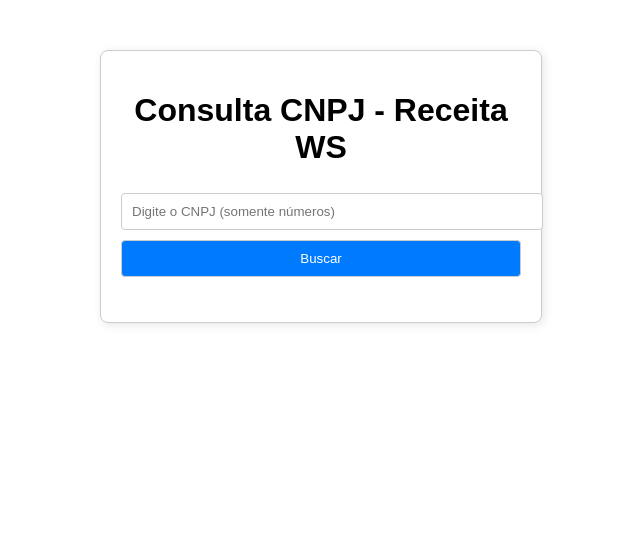
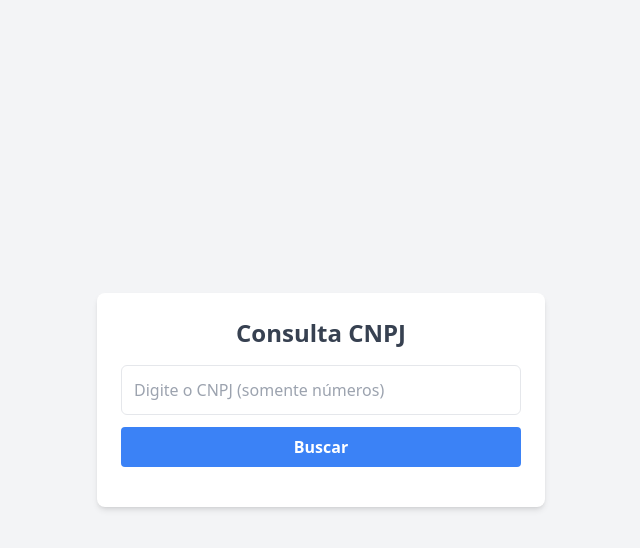
Before and after one commit to Biula7/Consulta-CNPJ, a plain HTML site: page index.html in a window 1280 px wide. Shown: the whole page, without its empty margins (319-959 px from the left). Drawn offline with nearby package versions, Linux system fonts and the light colour scheme.

Commit message:
Add files via upload
Foi feito melhorias deixando o site mais acessivel, modificando o design e o layout. Também foram modifiicadas as mensagens de erros para ficar mais entendivel ao usuario.

```diff
--- a/index.html
+++ b/index.html
@@ -4,63 +4,41 @@
     <meta charset="UTF-8">
     <meta name="viewport" content="width=device-width, initial-scale=1.0">
     <title>Consulta CNPJ - Receita WS</title>
-    <style>
-        body {
-            font-family: Arial, sans-serif;
-            text-align: center;
-            margin: 50px;
-        }
-        .container {
-            max-width: 400px;
-            margin: auto;
-            padding: 20px;
-            border: 1px solid #ccc;
-            border-radius: 8px;
-            box-shadow: 2px 2px 10px rgba(0,0,0,0.1);
-        }
-        input, button {
-            width: 100%;
-            padding: 10px;
-            margin: 5px 0;
-            border-radius: 4px;
-            border: 1px solid #ccc;
-        }
-        button {
-            background-color: #007bff;
-            color: white;
-            cursor: pointer;
-        }
-        button:hover {
-            background-color: #0056b3;
-        }
-        #resultado {
-            margin-top: 20px;
-            text-align: left;
-        }
-    </style>
+    <script src="https://cdn.tailwindcss.com"></script>
 </head>
-<body>
-    <div class="container">
-        <h1>Consulta CNPJ - Receita WS</h1>
-        <input type="text" id="cnpj" placeholder="Digite o CNPJ (somente números)">
-        <button onclick="buscarCNPJ()">Buscar</button>
-        <div id="resultado"></div>
+<body class="bg-gray-100 flex items-center justify-center min-h-screen">
+    <div class="bg-white p-6 rounded-lg shadow-md w-full max-w-md">
+        <h1 class="text-2xl font-bold text-center text-gray-700">Consulta CNPJ</h1>
+        <input type="text" id="cnpj" placeholder="Digite o CNPJ (somente números)"
+               class="w-full p-3 mt-4 border rounded-md focus:outline-none focus:ring-2 focus:ring-blue-500"
+               aria-label="Digite o CNPJ">
+        <button onclick="buscarCNPJ()"
+                class="w-full bg-blue-500 hover:bg-blue-700 text-white font-bold py-2 px-4 rounded mt-3">Buscar</button>
+
+        <div id="loading" class="text-center text-gray-600 mt-3 hidden">Carregando...</div>
+        <div id="resultado" class="mt-4 text-gray-700"></div>
     </div>
 
     <script>
         function buscarCNPJ() {
             const cnpj = document.getElementById('cnpj').value.trim().replace(/\D/g, '');
             const resultadoDiv = document.getElementById('resultado');
+            const loadingDiv = document.getElementById('loading');
+
+            resultadoDiv.innerHTML = '';
 
             if (!/^[0-9]{14}$/.test(cnpj)) {
-                resultadoDiv.innerHTML = '<p style="color: red;">Digite um CNPJ válido com 14 números.</p>';
+                resultadoDiv.innerHTML = '<p class="text-red-500">Digite um CNPJ válido com 14 números.</p>';
                 return;
             }
 
-            const url = `https://cors-anywhere.herokuapp.com/https://receitaws.com.br/v1/cnpj/$(cnpj)`;
+            loadingDiv.classList.remove('hidden');
 
-            fetch(url, { headers: { 'Accept': 'application/json' } })
+            fetch(`https://cors-anywhere.herokuapp.com/https://receitaws.com.br/v1/cnpj/${cnpj}`, {
+                headers: { 'Accept': 'application/json' }
+            })
             .then(response => {
+                loadingDiv.classList.add('hidden');
                 if (!response.ok) {
                     throw new Error(`Erro na requisição: ${response.status}`);
                 }
@@ -68,9 +46,10 @@
             })
             .then(data => {
                 if (data.status === 'ERROR') {
-                        resultadoDiv.innerHTML = '<p style="color: red;">CNPJ não encontrado ou inválido.</p>';
+                    resultadoDiv.innerHTML = '<p class="text-red-500">CNPJ inválido ou inexistente.</p>';
                 } else {
                     resultadoDiv.innerHTML = `
+                        <p class="text-green-600 font-bold">CNPJ válido!</p>
                         <p><strong>Nome:</strong> ${data.nome}</p>
                         <p><strong>Nome Fantasia:</strong> ${data.fantasia || 'Não informado'}</p>
                         <p><strong>Situação:</strong> ${data.situacao}</p>
@@ -82,7 +61,8 @@
                 }
             })
             .catch(error => {
-                    resultadoDiv.innerHTML = `<p style="color: red;">Erro ao buscar CNPJ: ${error.message}</p>`;
+                loadingDiv.classList.add('hidden');
+                resultadoDiv.innerHTML = `<p class="text-red-500">Erro ao buscar CNPJ: ${error.message}</p>`;
             });
         }
     </script>
```
Lines whose indentation alone changed are shown as unchanged.
